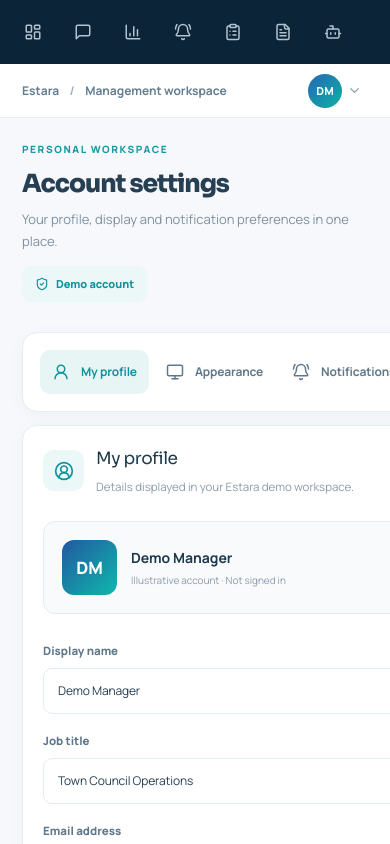
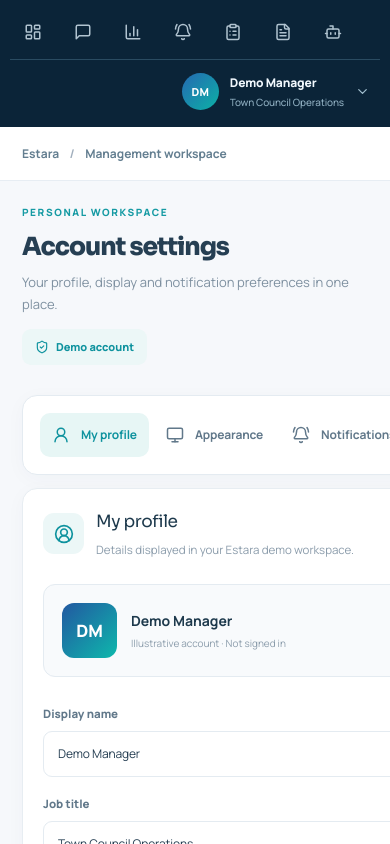
Before and after one commit to m3l0nnnnnn/IT-innovation-project, a React (Vite) app in the folder apps/web/: page /settings in a window 390 px wide. Shown: the top 844 px of the page. Built offline with nearby package versions, Linux system fonts and the light colour scheme.

Commit message:
refactor: move profile menu to sidebar footer

```diff
--- a/apps/web/src/App.tsx
+++ b/apps/web/src/App.tsx
@@ -99,10 +99,11 @@ function Sidebar() {
         <span>{item.label}</span>
       </NavLink>)}
     </nav>
+    <div className="sidebar-profile-area"><ProfileMenu/></div>
   </aside>;
 }
 function Layout() {
-  return <div className="app-layout"><Sidebar/><main className="main-area"><div className="topbar"><div>Estara <span>/</span> Management workspace</div><div className="topbar-actions"><ProfileMenu/></div></div><div className="content"><Routes>
+  return <div className="app-layout"><Sidebar/><main className="main-area"><div className="topbar"><div>Estara <span>/</span> Management workspace</div></div><div className="content"><Routes>
     <Route index element={<Dashboard/>}/>
     <Route path="cases" element={<Cases/>}/>
     <Route path="analytics" element={<Analytics/>}/>
--- a/apps/web/src/ProfileMenu.tsx
+++ b/apps/web/src/ProfileMenu.tsx
@@ -84,7 +84,7 @@ export default function ProfileMenu() {
       aria-controls="estara-profile-popover"
     >
       <span className="profile-avatar">{initials}</span>
-      <span className="profile-trigger-name">{profile.displayName}</span>
+      <span className="profile-trigger-details"><span className="profile-trigger-name">{profile.displayName}</span><span className="profile-trigger-role">{profile.jobTitle}</span></span>
       <ChevronDown className={'profile-chevron' + (open ? ' rotated' : '')} size={15}/>
     </button>
     {open && <div id="estara-profile-popover" className="profile-popover" aria-label="Profile options">
--- a/apps/web/src/profile-menu.css
+++ b/apps/web/src/profile-menu.css
@@ -1,23 +1,42 @@
-/* Clickable user profile in the top navigation. */
-.profile-menu-root{position:relative;flex:none}
-.profile-trigger{display:flex;align-items:center;gap:10px;border:1px solid transparent;background:transparent;border-radius:999px;padding:5px 8px 5px 5px;color:var(--ui-text,#2f485e);font:700 12px var(--font-ui,'Manrope',sans-serif);cursor:pointer;max-width:250px;transition:background .15s,border-color .15s}
-.profile-trigger:hover,.profile-trigger.is-open{background:var(--ui-hover,#edf6f7);border-color:var(--ui-border,#e2eaf0)}
-.profile-trigger:focus-visible{outline:3px solid #48bfc8;outline-offset:3px}
-.topbar .profile-avatar{display:grid;place-items:center;flex:none;width:34px;height:34px;border-radius:50%;background:linear-gradient(135deg,#2569b2,#0cb1a6);color:#fff;font:800 11px var(--font-ui,'Manrope',sans-serif);letter-spacing:.01em;margin:0}
-.topbar .profile-avatar.large{width:45px;height:45px;font-size:14px}
-.topbar .profile-trigger-name{color:var(--ui-title,#284255);margin:0;max-width:150px;overflow:hidden;text-overflow:ellipsis;white-space:nowrap}
-.profile-chevron{color:var(--ui-muted,#7f95a6);flex:none;transition:transform .15s}
+/* Profile menu lives at the bottom of the sidebar, and opens upward. */
+.profile-menu-root{position:relative;width:100%;min-width:0}
+.profile-trigger{display:flex;align-items:center;gap:11px;width:100%;min-width:0;padding:9px;border:1px solid transparent;background:transparent;border-radius:12px;color:#dcecf4;text-align:left;font:700 12px var(--font-ui,'Manrope',sans-serif);cursor:pointer;transition:background .15s,border-color .15s}
+.profile-trigger:hover,.profile-trigger.is-open{background:#1b4057;border-color:#335b6e}
+.profile-trigger:focus-visible{outline:2px solid #5dd9cb;outline-offset:2px}
+.profile-avatar{display:grid;place-items:center;flex:none;width:37px;height:37px;border-radius:50%;background:linear-gradient(135deg,#2569b2,#0cb1a6);color:#fff;font:800 11px var(--font-ui,'Manrope',sans-serif);letter-spacing:.01em}
+.profile-avatar.large{width:46px;height:46px;font-size:14px}
+.profile-trigger-details{display:grid;gap:4px;flex:1;min-width:0}
+.profile-trigger-name{display:block;overflow:hidden;text-overflow:ellipsis;white-space:nowrap;color:#f1f8fd;font-size:12px;font-weight:800}
+.profile-trigger-role{display:block;overflow:hidden;text-overflow:ellipsis;white-space:nowrap;color:#8faec0;font-size:10px;font-weight:500}
+.profile-chevron{color:#a1bece;flex:none;transition:transform .15s}
 .profile-chevron.rotated{transform:rotate(180deg)}
-.profile-popover{position:absolute;right:0;top:calc(100% + 11px);width:278px;max-width:calc(100vw - 24px);z-index:100;overflow:hidden;background:var(--ui-card,#fff);border:1px solid var(--ui-border,#e0e8ee);border-radius:15px;box-shadow:0 18px 45px #091e3840;color:var(--ui-text,#2e485d);text-align:left}
+.profile-popover{position:absolute;left:0;bottom:calc(100% + 10px);width:278px;max-width:calc(100vw - 24px);z-index:100;overflow:hidden;background:var(--ui-card,#fff);border:1px solid var(--ui-border,#e0e8ee);border-radius:15px;box-shadow:0 18px 45px #091e3840;color:var(--ui-text,#2e485d);text-align:left}
 .profile-popover-header{display:flex;align-items:center;gap:12px;padding:17px 17px 15px;border-bottom:1px solid var(--ui-border,#e6edf2)}
 .profile-popover-identity{display:grid;gap:4px;flex:1;min-width:0}
 .profile-popover-identity strong{color:var(--ui-title,#2a455a);font:800 13px var(--font-ui,'Manrope',sans-serif);overflow:hidden;text-overflow:ellipsis;white-space:nowrap}
-.topbar .profile-popover-identity small{color:var(--ui-muted,#8da1af);font-size:10.5px;line-height:1.5}
+.profile-popover-identity small{color:var(--ui-muted,#8da1af);font-size:10.5px;line-height:1.5}
 .profile-menu-links{display:grid;gap:2px;padding:8px}
 .profile-menu-links a{display:flex;align-items:center;gap:12px;border-radius:9px;padding:12px 11px;color:var(--ui-text,#3a5569);font:700 12px var(--font-ui,'Manrope',sans-serif)}
 .profile-menu-links a:hover,.profile-menu-links a:focus-visible{background:var(--ui-hover,#eff7f7);color:var(--ui-accent,#15939e)}
 .profile-menu-links svg{color:var(--ui-muted-strong,#6d8a99);flex:none}
 .profile-popover-footer{border-top:1px solid var(--ui-border,#e6edf2);margin:0;padding:12px 17px;font-size:10px;line-height:1.5;color:var(--ui-muted,#94a5b2)}
-:root[data-theme='dark'] .profile-trigger{color:var(--ui-text)}
 :root[data-theme='dark'] .profile-popover{box-shadow:0 18px 50px #0108129e}
-@media(max-width:650px){.profile-trigger{padding:3px 5px;gap:5px}.topbar .profile-trigger-name{display:none}.profile-popover{right:-1px}}
+/* Collapsed navigation: profile avatar remains visible and clickable. */
+.sidebar.sidebar-collapsed .profile-trigger{justify-content:center;padding:7px 2px}
+.sidebar.sidebar-collapsed .profile-trigger-details,.sidebar.sidebar-collapsed .profile-chevron{display:none}
+.sidebar.sidebar-collapsed .profile-popover{left:calc(100% + 12px);bottom:0}
+@media(max-width:850px) and (min-width:601px){
+  .sidebar .profile-trigger{justify-content:center;padding:7px 2px}
+  .sidebar .profile-trigger-details,.sidebar .profile-chevron{display:none}
+  .sidebar .profile-popover{left:calc(100% + 12px);bottom:0}
+}
+@media(max-width:600px){
+  /* Mobile navigation sits at the top; open the menu below the account instead. */
+  .sidebar .profile-trigger{justify-content:flex-start;width:auto;max-width:260px;padding:6px 9px}
+  .sidebar .profile-trigger-details,.sidebar .profile-chevron{display:grid}
+  .sidebar .profile-popover{top:calc(100% + 8px);bottom:auto;left:auto;right:0}
+  .sidebar.sidebar-collapsed .profile-trigger{justify-content:flex-start;padding:6px 9px}
+  .sidebar.sidebar-collapsed .profile-trigger-details{display:grid}
+  .sidebar.sidebar-collapsed .profile-chevron{display:block}
+  .sidebar.sidebar-collapsed .profile-popover{top:calc(100% + 8px);bottom:auto;left:auto;right:0}
+}
--- a/apps/web/src/sidebar.css
+++ b/apps/web/src/sidebar.css
@@ -148,3 +148,39 @@
 :root[data-reduce-motion='true'] .sidebar{
   transition:none!important;
 }
+
+
+/* Keep the account pinned to the bottom of the vertical sidebar. */
+.sidebar{
+  overflow:visible; /* Do not clip the account popover outside collapsed width. */
+}
+.sidebar-profile-area{
+  margin-top:auto;
+  padding-top:13px;
+  border-top:1px solid #2a4b61;
+  min-width:0;
+}
+.sidebar.sidebar-collapsed .sidebar-profile-area{
+  display:flex;
+  justify-content:center;
+  padding-top:10px;
+}
+.sidebar.sidebar-collapsed .sidebar-profile-area .profile-menu-root{
+  width:100%;
+}
+/* Preserve visible focus outlines and the popover on desktop. */
+@media(max-width:600px){
+  .sidebar-profile-area{
+    margin-top:5px;
+    padding:6px 0 0;
+    display:flex;
+    justify-content:flex-end;
+  }
+  .sidebar.sidebar-collapsed .sidebar-profile-area{
+    justify-content:flex-end;
+    padding-top:6px;
+  }
+  .sidebar-profile-area .profile-menu-root{
+    width:auto;
+  }
+}
```
